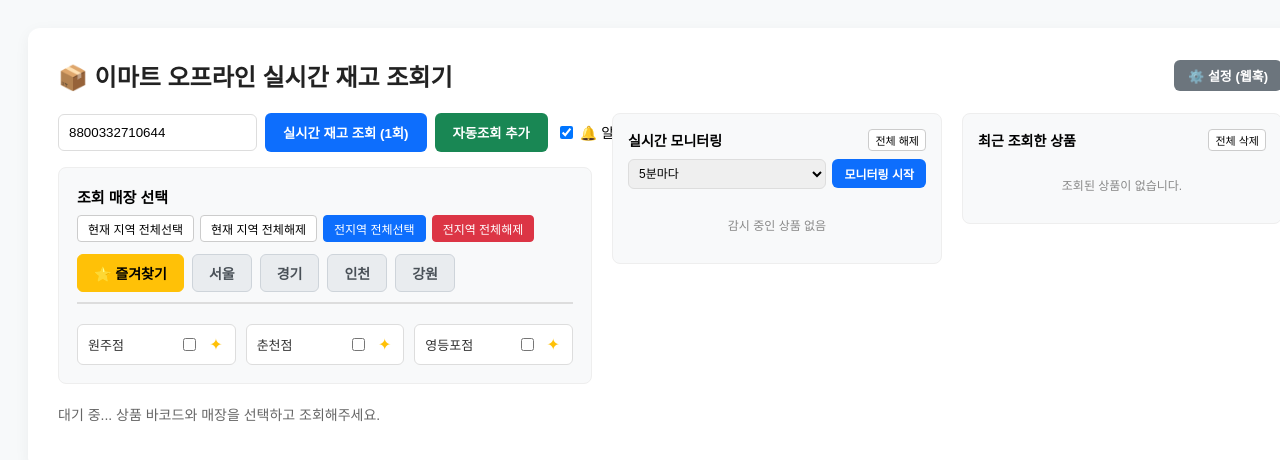
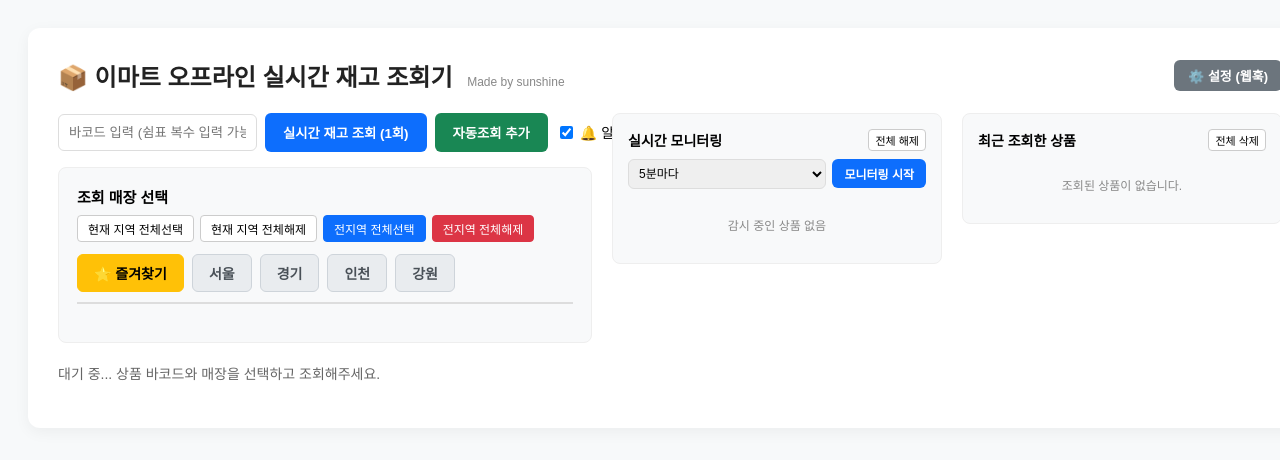
Before and after one commit to lsm890306/emart-checker, a plain HTML site: page index.html in a window 1280 px wide. Shown: the top 460 px of the page. Drawn offline with Linux system fonts and the light colour scheme.

Commit message:
Update index.html

```diff
--- a/index.html
+++ b/index.html
@@ -6,7 +6,8 @@
     <style>
         body { font-family: 'Malgun Gothic', sans-serif; background-color: #f7f9fa; padding: 20px; display: flex; justify-content: flex-start; }
         .container { width: 100%; max-width: 1480px; background: white; padding: 30px; border-radius: 12px; box-shadow: 0 4px 15px rgba(0,0,0,0.05); }
-        h2 { margin-top: 0; color: #222; display: flex; justify-content: space-between; align-items: center; }
+        h2 { margin-top: 0; color: #222; display: flex; justify-content: space-between; align-items: center; flex-wrap: wrap; gap: 10px; }
+        .author-text { font-size: 12px; color: #888; font-weight: normal; margin-left: 8px; }
 
         /* 설정 버튼 스타일 */
         .config-btn { font-size: 13px; padding: 6px 14px; background: #6c757d; color: white; border: none; border-radius: 6px; cursor: pointer; font-weight: bold; }
@@ -128,7 +129,7 @@
 <body>
     <div class="container">
         <h2>
-            <span>📦 이마트 오프라인 실시간 재고 조회기</span>
+            <span>📦 이마트 오프라인 실시간 재고 조회기 <span class="author-text">Made by sunshine</span></span>
             <button type="button" class="config-btn" onclick="openConfigModal()">⚙️ 설정 (웹훅)</button>
         </h2>
 
@@ -151,7 +152,7 @@
         <div class="main-layout">
             <div class="left-content">
                 <div class="control-panel">
-                    <input type="text" id="barcodeInput" value="8800332710644" placeholder="바코드 입력 (쉼표 복수 입력 가능)">
+                    <input type="text" id="barcodeInput" value="" placeholder="바코드 입력 (쉼표 복수 입력 가능)">
 
                     <button class="btn primary" onclick="runSearch(true)">실시간 재고 조회 (1회)</button>
                     <button class="btn success" onclick="addCurrentToMonitor()">자동조회 추가</button>
@@ -510,7 +511,7 @@
 
         function getFavorites() {
             let favs = localStorage.getItem('emart_favorites');
-            return favs ? JSON.parse(favs) : ["1011", "1066", "1106"];
+            return favs ? JSON.parse(favs) : [];
         }
 
         function saveFavorites(favs) {
@@ -761,7 +762,6 @@
             }
         });
 
-        // 전지역 전체선택 / 전체해제 함수
         function selectAllStores(status) {
             document.querySelectorAll('input[name="store"]').forEach(cb => {
                 cb.checked = status;
```
